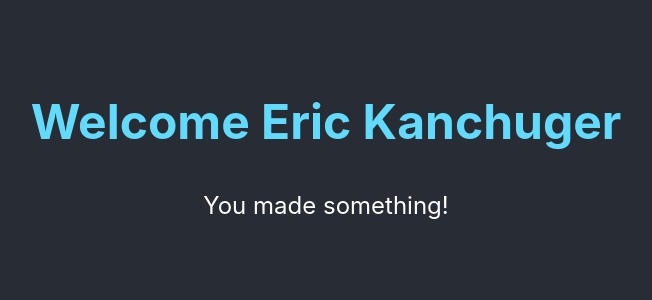
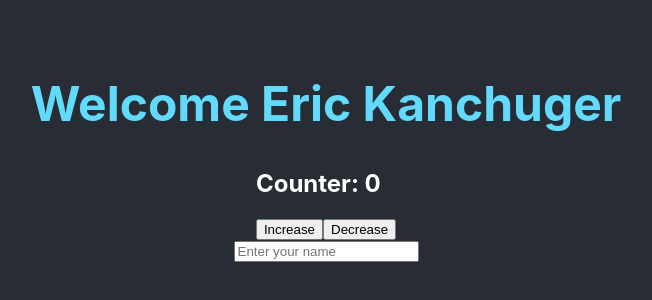
Before and after one commit to erickanchuger1/DemoApp2, a React (Create React App) app: page / in a window 1280 px wide. Shown: the part 248-548 px from the top of the page, without its empty margins (314-966 px from the left). Built offline with nearby package versions, Linux system fonts and the light colour scheme; the HTML template or start-up script is replaced by a standard one.

Commit message:
Update App.js

```diff
--- a/src/App.js
+++ b/src/App.js
@@ -1,11 +1,31 @@
-import React from 'react';
+import React, { useState } from 'react';
 import './App.css';
 
 function App() {
+  const [count, setCount] = useState(0);
+  const [name, setName] = useState('');
+
   return (
     <div className="welcome-container">
       <h1>Welcome Eric Kanchuger</h1>
-      <p>You made something!</p>
+
+      {/* Interactive Counter */}
+      <div className="counter-section">
+        <h2>Counter: {count}</h2>
+        <button onClick={() => setCount(count + 1)}>Increase</button>
+        <button onClick={() => setCount(count - 1)}>Decrease</button>
+      </div>
+
+      {/* Name Input */}
+      <div className="input-section">
+        <input
+          type="text"
+          placeholder="Enter your name"
+          value={name}
+          onChange={(e) => setName(e.target.value)}
+        />
+        {name && <p>Hello, {name}!</p>}
+      </div>
     </div>
   );
 }
```
